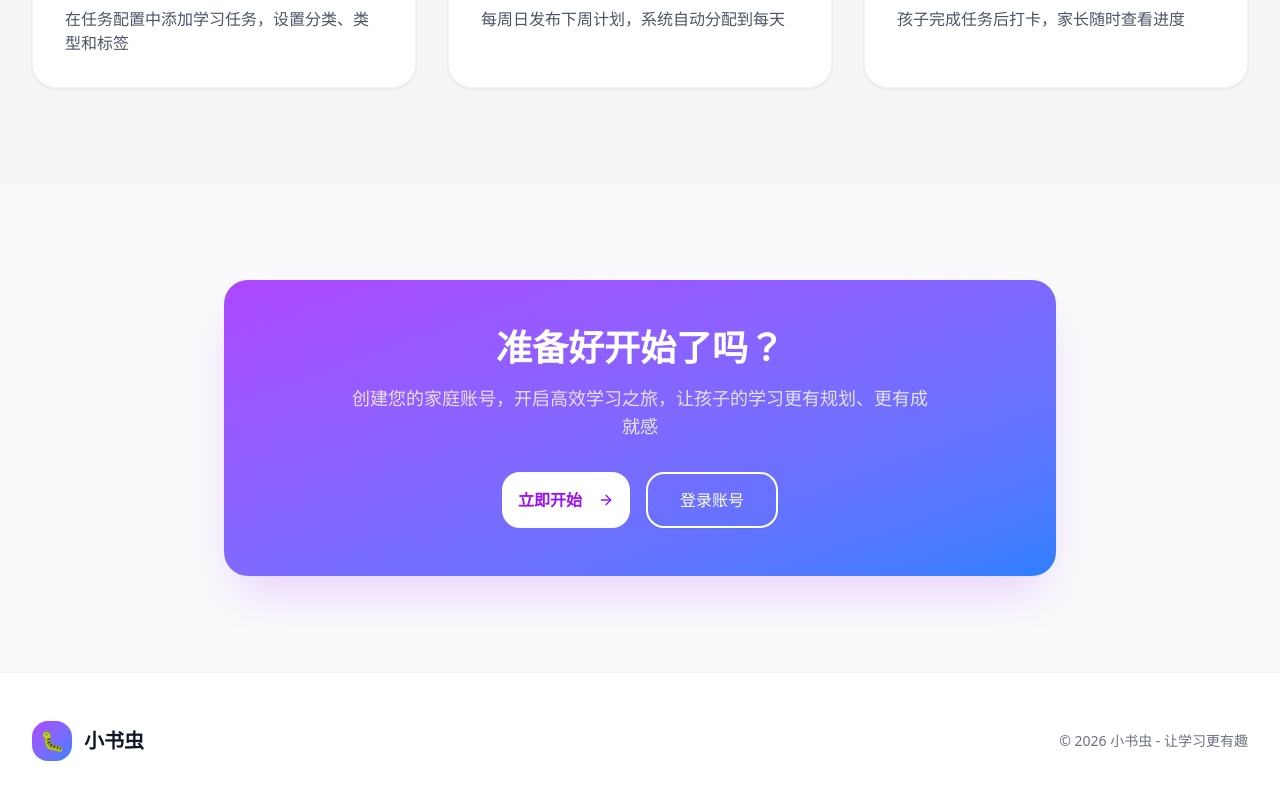
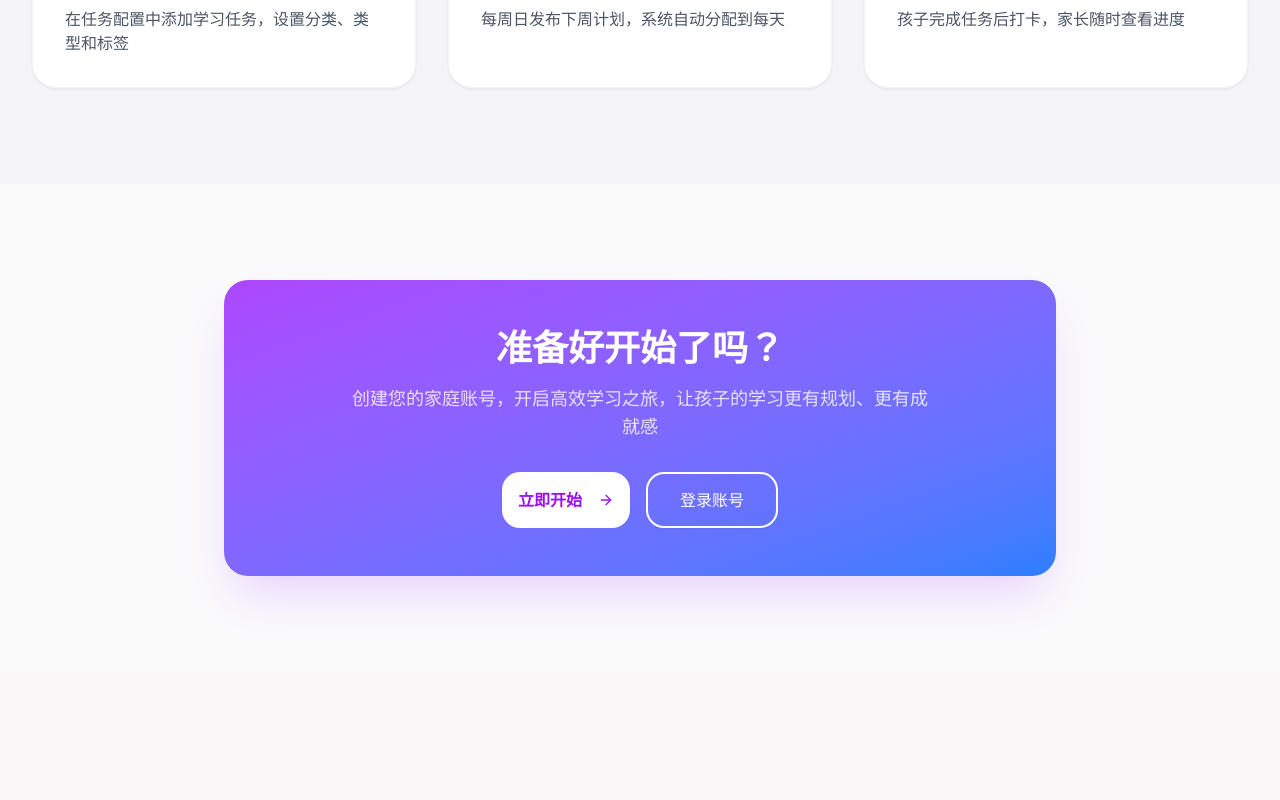
Before and after one commit to caijuren/study-planner, a React (Vite) app in the folder frontend/: page / in a window 1280 px wide. Shown: the part 1998-2798 px from the top of the page. After the commit the page ends 2670 px from the top, so only its background shows below. Built offline with nearby package versions, Linux system fonts and the light colour scheme.

Commit message:
feat: rename to 趣学伴 and remove footer
- Change app name from 小书虫 to 趣学伴
- Remove footer section from homepage

```diff
--- a/frontend/src/pages/Index.tsx
+++ b/frontend/src/pages/Index.tsx
@@ -77,7 +77,7 @@
               <div className="w-10 h-10 rounded-2xl bg-gradient-to-br from-purple-500 to-blue-500 flex items-center justify-center text-white font-bold text-xl shadow-lg shadow-purple-500/25">
                 🐛
               </div>
-              <span className="font-bold text-xl text-gray-900">小书虫</span>
+              <span className="font-bold text-xl text-gray-900">趣学伴</span>
             </div>
             <div className="flex items-center gap-3">
               <Button
@@ -410,22 +410,6 @@
         </div>
       </section>
 
-      {/* Footer */}
-      <footer className="bg-white border-t border-gray-200/50 py-12">
-        <div className="max-w-7xl mx-auto px-4 sm:px-6 lg:px-8">
-          <div className="flex flex-col md:flex-row items-center justify-between gap-4">
-            <div className="flex items-center gap-3">
-              <div className="w-10 h-10 rounded-2xl bg-gradient-to-br from-purple-500 to-blue-500 flex items-center justify-center text-white font-bold text-xl">
-                🐛
-              </div>
-              <span className="font-bold text-xl text-gray-900">小书虫</span>
-            </div>
-            <p className="text-gray-500 text-sm">
-              © 2026 小书虫 - 让学习更有趣
-            </p>
-          </div>
-        </div>
-      </footer>
     </div>
   );
 };
```
Also changed, not shown: 3 other files (tests, documents, lock files or other folders).
